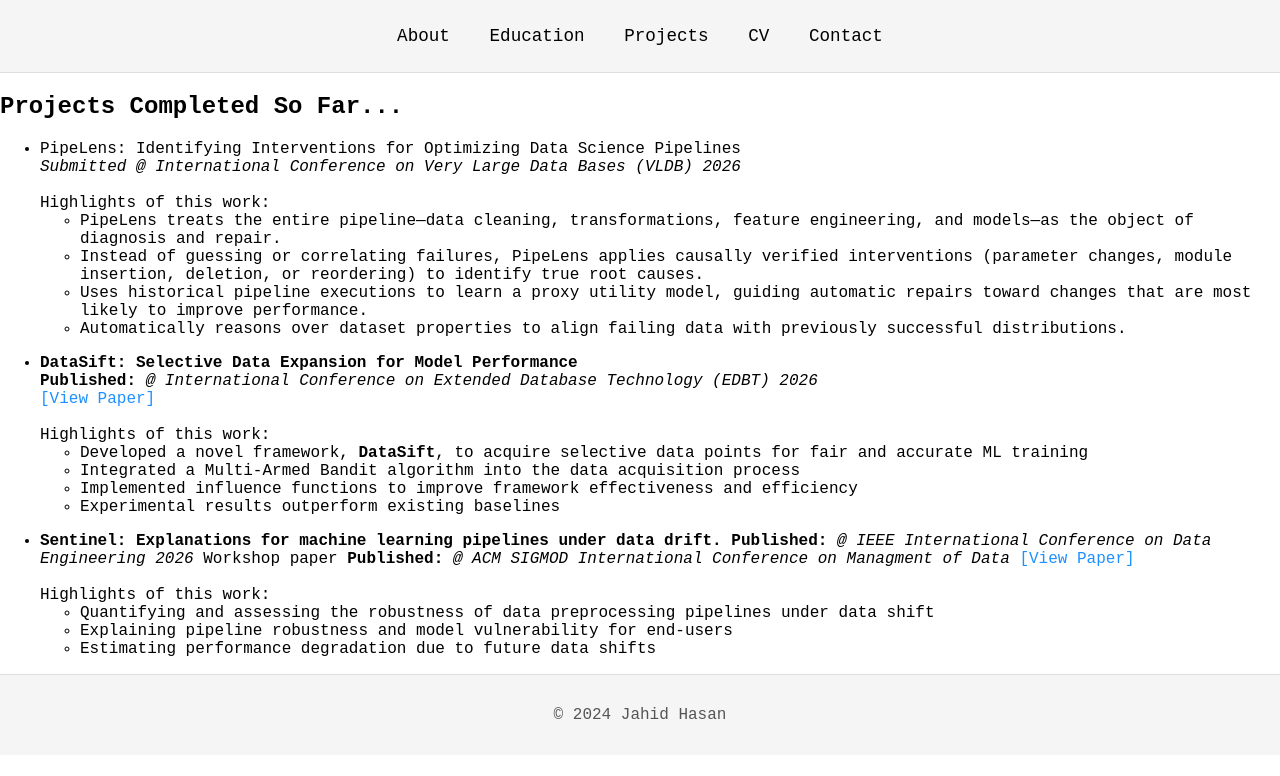
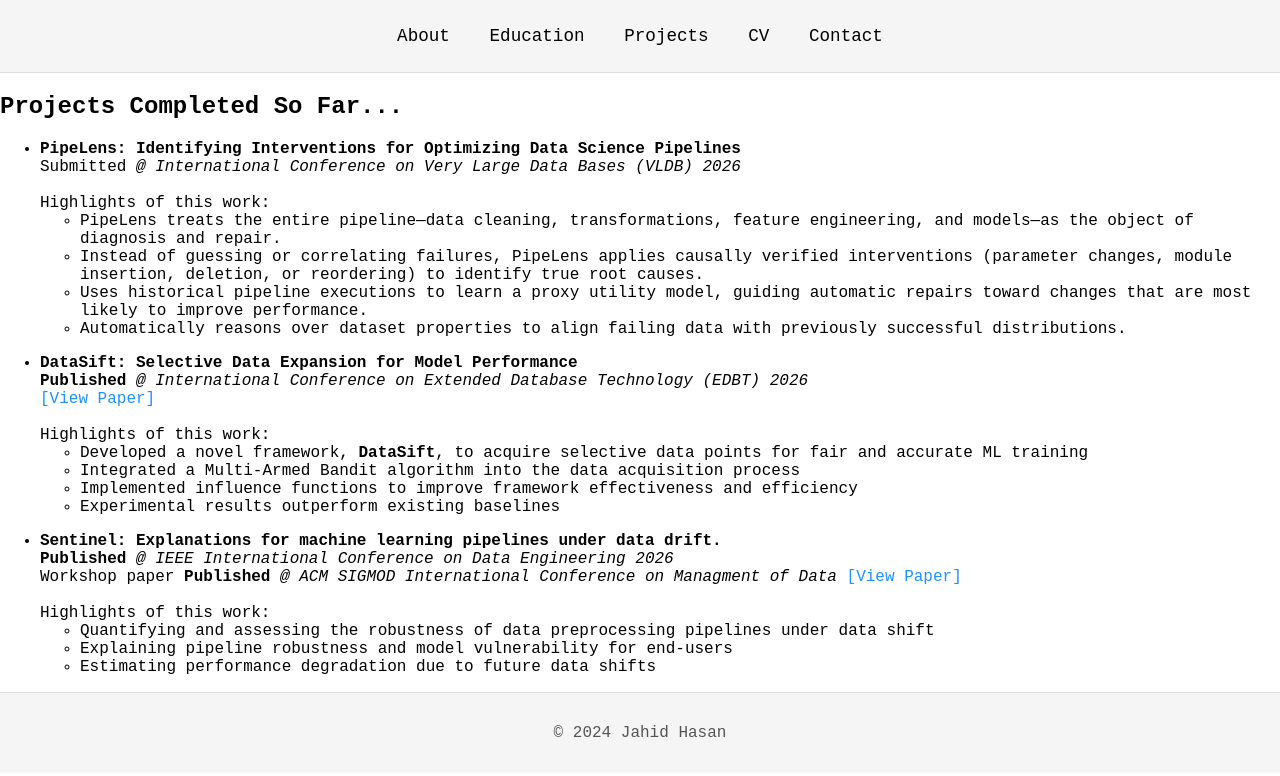
Before and after one commit to jahid674/jahid674.github.io, a plain HTML site: page projects.html in a window 1280 px wide. Drawn offline with Linux system fonts and the light colour scheme.

Commit message:
Fix typos in project descriptions in projects.html

```diff
--- a/projects.html
+++ b/projects.html
@@ -25,9 +25,9 @@
 
         <ul>
             <li>
-                <srtong>PipeLens: Identifying Interventions for Optimizing Data Science Pipelines</strong>
+                <strong>PipeLens: Identifying Interventions for Optimizing Data Science Pipelines</strong>
                 <br>
-                <em>Submitted @ International Conference on Very Large Data Bases (VLDB) 2026</em>
+                <srtong>Submitted</strong> <em>@ International Conference on Very Large Data Bases (VLDB) 2026</em>
 
                 <br><br>
                 Highlights of this work:
@@ -44,7 +44,7 @@
             <li>
                 <strong>DataSift: Selective Data Expansion for Model Performance</strong>
                 <br>
-                <strong>Published:</strong> <em> @ International Conference on Extended Database Technology (EDBT) 2026</em>
+                <strong>Published </strong> <em> @ International Conference on Extended Database Technology (EDBT) 2026</em>
 
                 <br>
                 <a href="/DataSift.pdf" target="_blank"
@@ -68,8 +68,10 @@
         <ul>
             <li>
                 <strong>Sentinel: Explanations for machine learning pipelines under data drift.</strong>
-                <strong>Published:</strong> <em> @ IEEE International Conference on Data Engineering 2026</em>
-                Workshop paper  <strong>Published:</strong> <em> @ ACM SIGMOD International Conference on Managment of Data</em>
+                <br>
+                <strong>Published </strong> <em> @ IEEE International Conference on Data Engineering 2026</em>
+                <br>
+                Workshop paper  <strong>Published </strong> <em> @ ACM SIGMOD International Conference on Managment of Data</em>
                 <a href="https://dl.acm.org/doi/abs/10.1145/3736733.3736744" style="color: #1E90FF; text-decoration: none;">[View Paper]</a>
                 <br><br>
                 Highlights of this work:
```
